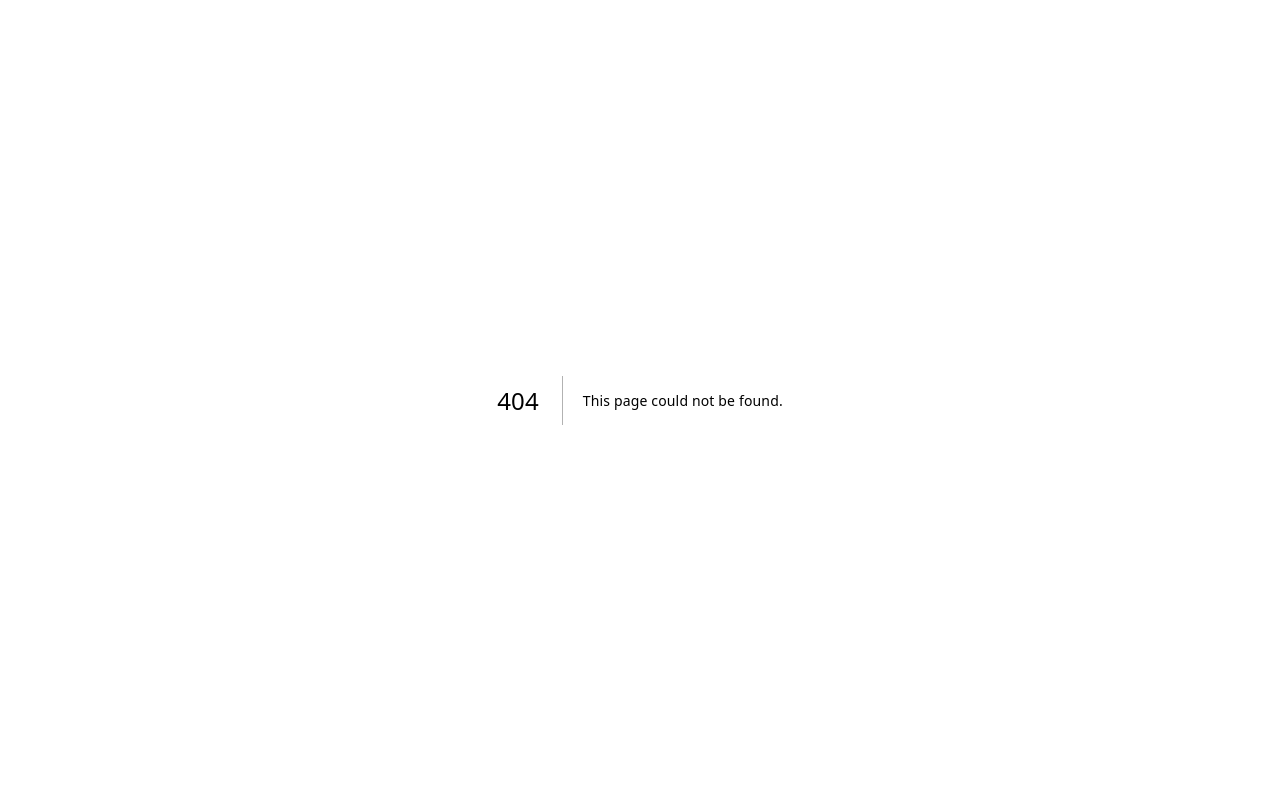
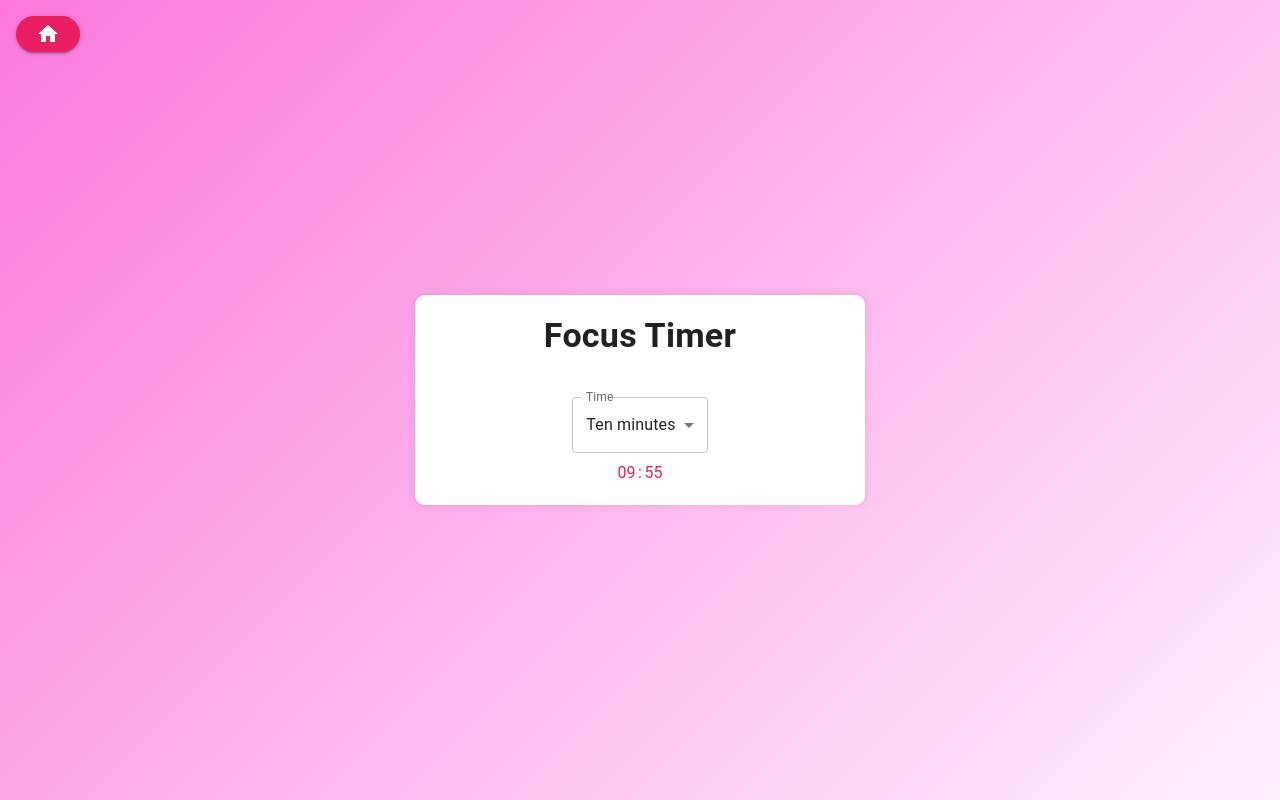
Before and after one commit to mirzak123/Mindful-Productivity-App, a Next.js app: page /focus-timer in a window 1280 px wide. Before the commit this address had no page. Built offline with nearby package versions, Linux system fonts and the light colour scheme.

Commit message:
Implement focus timer page

```diff
--- /dev/null
+++ b/src/app/focus-timer/page.tsx
@@ -0,0 +1,43 @@
+"use client";
+
+import FocusTimer from "@/components/FocusTimer";
+import { Home } from "@mui/icons-material";
+import { Box, Button, Typography } from "@mui/material";
+import { useRouter } from "next/navigation";
+
+const FocusTimerPage = () => {
+  const router = useRouter();
+
+  return (
+    <Box
+      sx={{
+        minHeight: "100vh",
+        display: "flex",
+        justifyContent: "center",
+        alignItems: "center",
+        position: "relative",
+      }}
+    >
+      <Button
+        sx={{
+          position: "absolute",
+          top: 16,
+          left: 16,
+          borderRadius: 28,
+        }}
+        variant="contained"
+        onClick={() => router.push("/")}
+      >
+        <Home />
+      </Button>
+      <Box className="center-card">
+        <Typography variant="h4" marginBottom={4} fontWeight={"bold"}>
+          Focus Timer
+        </Typography>
+        <FocusTimer />
+      </Box>
+    </Box>
+  );
+};
+
+export default FocusTimerPage;
--- a/src/app/globals.css
+++ b/src/app/globals.css
@@ -44,3 +44,9 @@ body {
   font-weight: 600;
   margin-bottom: 20px;
 }
+
+.timer-digit {
+  width: 1ch;
+  text-align: center;
+  font-size: 5rem;
+}
--- /dev/null
+++ b/src/components/Countdown.tsx
@@ -0,0 +1,83 @@
+import { Box, Typography } from "@mui/material";
+import { Orbitron } from "next/font/google";
+import { useEffect, useState } from "react";
+
+const orbitron = Orbitron({ subsets: ["latin"] });
+
+interface CountdownProps {
+  minutes: number;
+}
+
+const Countdown: React.FC<CountdownProps> = ({ minutes }) => {
+  const [seconds, setSeconds] = useState<number>(minutes * 60);
+
+  const tick = () => {
+    setSeconds((prev) => prev - 1);
+  };
+
+  const formatTime = (time: number) => {
+    return time < 10 ? `0${time}` : `${time}`;
+  };
+
+  const renderTime = () => {
+    const minutes = Math.floor(seconds / 60);
+    const remainingSeconds = seconds % 60;
+    return {
+      minutes: formatTime(minutes),
+      seconds: formatTime(remainingSeconds),
+    };
+  };
+
+  useEffect(() => {
+    setSeconds(minutes * 60);
+  }, [minutes]);
+
+  useEffect(() => {
+    const interval = setInterval(tick, 1000);
+    return () => clearInterval(interval);
+  }, []);
+
+  const { minutes: formattedMinutes, seconds: formattedSeconds } = renderTime();
+
+  return (
+    <Box
+      className={orbitron.className}
+      sx={{
+        display: "flex",
+        justifyContent: "center",
+        alignItems: "center",
+        fontSize: "6rem",
+      }}
+    >
+      {formattedMinutes.split("").map((digit: string, index: number) => (
+        <Typography
+          className={`${orbitron.className} timer-digit`}
+          key={`min-${index}`}
+          component="span"
+          color="primary"
+        >
+          {digit}
+        </Typography>
+      ))}
+      <Typography
+        className={`${orbitron.className} timer-digit`}
+        component="span"
+        color="primary"
+      >
+        :
+      </Typography>
+      {formattedSeconds.split("").map((digit: string, index: number) => (
+        <Typography
+          className={`${orbitron.className} timer-digit`}
+          key={`sec-${index}`}
+          component="span"
+          color="primary"
+        >
+          {digit}
+        </Typography>
+      ))}
+    </Box>
+  );
+};
+
+export default Countdown;
--- /dev/null
+++ b/src/components/FocusTimer.tsx
@@ -0,0 +1,39 @@
+"use client";
+
+import { Box, FormControl, InputLabel, MenuItem, Select } from "@mui/material";
+import { useState } from "react";
+import Countdown from "./Countdown";
+
+const FocusTimer = () => {
+  const [time, setTime] = useState<number>(10);
+
+  const renderSelect = () => {
+    return (
+      <FormControl sx={{ m: 1, minWidth: 80 }}>
+        <InputLabel id="demo-simple-select-autowidth-label">Time</InputLabel>
+        <Select
+          labelId="demo-simple-select-autowidth-label"
+          id="demo-simple-select-autowidth"
+          value={time}
+          onChange={(e) => setTime(e.target.value as number)}
+          autoWidth
+          label="Age"
+        >
+          <MenuItem value={10}>Ten minutes</MenuItem>
+          <MenuItem value={20}>Twenty minutes</MenuItem>
+          <MenuItem value={30}>Thirty minues</MenuItem>
+          <MenuItem value={60}>One hour</MenuItem>
+        </Select>
+      </FormControl>
+    );
+  };
+
+  return (
+    <Box>
+      {renderSelect()}
+      <Countdown minutes={time} />
+    </Box>
+  );
+};
+
+export default FocusTimer;
--- a/src/components/StartMenu.tsx
+++ b/src/components/StartMenu.tsx
@@ -55,7 +55,7 @@ const StartMenu = () => {
         </ListItem>
         <Divider />
         <ListItem component="div" disablePadding>
-          <ListItemButton sx={{ height: 56 }}>
+          <ListItemButton href="/focus-timer" sx={{ height: 56 }}>
             <ListItemIcon>
               <Timelapse color="primary" />
             </ListItemIcon>
```
